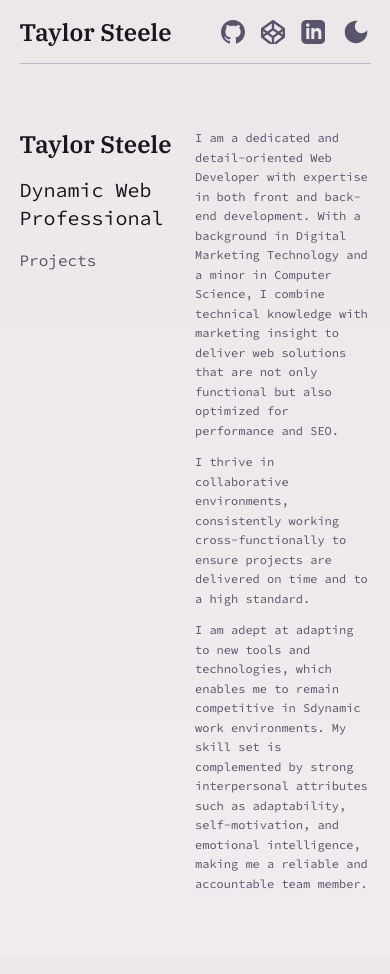
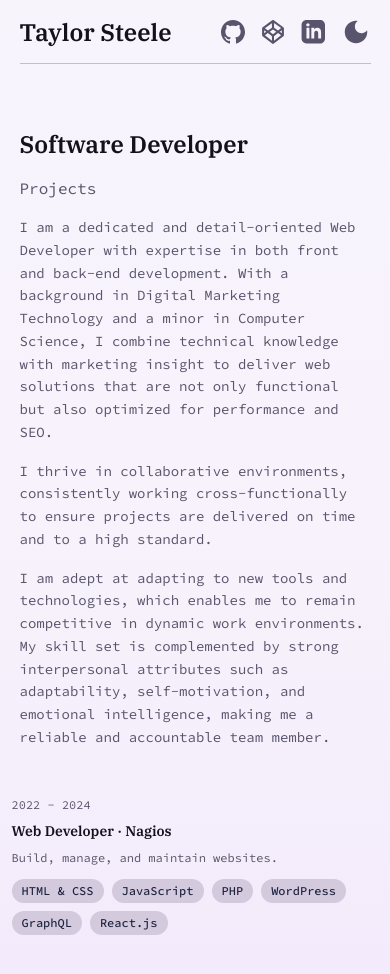
Before and after one commit to MashedTaytors/Steele-site, a Next.js app: page / in a window 390 px wide. Shown: the top 974 px of the page. Built offline with nearby package versions, Linux system fonts and the light colour scheme; no server answers.

Commit message:
modify colors and make styles more responsive

```diff
--- a/src/app/globals.css
+++ b/src/app/globals.css
@@ -16,8 +16,8 @@
     --lavender-grey: #ada1c5;
     --soft-amethyst: #ccc0d8;
     --pale-lilac: #d3cade;
-    --misty-rose: #ede7ea;
-    --gunmetal-purple:#19161f;
+    --misty-rose: #f8f4fc;
+    --gunmetal-purple:#15111b;
 
   /* Tokens */
   --primary-text: var(--foreground);
@@ -34,9 +34,9 @@
     --icons: var(--slate-grey);
     --background-gradient: linear-gradient(
       to bottom,
-      rgba(237, 231, 234, 0) 0%,
-      rgba(255, 255, 255, 0.1) 56%,
-      rgba(255, 255, 255, 0.2) 100%
+      rgba(236, 221, 250, 0) 0%,
+      rgba(236, 221, 250, 0.1) 56%,
+      rgba(236, 221, 250, 0.4) 100%
       /* rgba(218, 166, 155, 0) 0%,
       rgba(218, 166, 155, 0.05) 56%,
       rgba(218, 166, 155, 0.15) 100% */
--- a/src/app/page.tsx
+++ b/src/app/page.tsx
@@ -4,41 +4,71 @@ import type { Metadata } from "next";
 
 
 export const metadata: Metadata = {
-  title: "Taylor Steele | Web Developer",
+  title: "Software Developer | Taylor Steele",
   description: "Generated by create next app",
 };
 
 export default function Home() {
   return (
-    <div className="flex flex-row items-start justify-between py-16">
+    <div className="flex flex-col gap-4 items-start justify-between py-16 md:flex-row">
 
       {/* Headings and Nav */}
         <div className="flex flex-col gap-4 w-full md:w-1/2">
         {/* div containing headers */}
           <div className="flex flex-col gap-4">
-            <h1 className="text-2xl font-ibmPlexSerif text-primaryText font-semibold lg:text-3xl">Taylor Steele</h1>
-            <h2 className="text-xl font-sourceCodePro text-primaryText">Dynamic Web Professional</h2>
+            <h1 className="text-2xl font-ibmPlexSerif text-primaryText font-semibold lg:text-3xl">Software Developer</h1>
           </div>
         {/* Links */}
           <div>
-          <Link href="/projects/" className="text-secondaryText text-base font-sourceCodePro"> Projects</Link>
+          <Link href="/projects/" className="text-secondaryText text-base font-sourceCodePro">Projects</Link>
           </div>
         </div>
 
+      <div className="flex flex-col gap-8 w-full md:w-1/2">
       {/* Content */}
-        <div className="flex flex-col gap-3 leading-relaxed text-base font-sourceCodePro text-secondaryText w-full md:w-1/2">
-          <p className="text-xs leading-relaxed text-secondaryText">
+        <div className="flex flex-col gap-4 leading-relaxed text-base font-sourceCodePro text-secondaryText">
+          <p className="text-sm leading-relaxed text-secondaryText">
             I am a dedicated and detail-oriented Web Developer with expertise in both front and back-end development. With a background in Digital Marketing Technology and a minor in Computer Science, I combine technical knowledge with marketing insight to deliver web solutions that are not only functional but also optimized for performance and SEO.
           </p>
-          <p className="text-xs leading-relaxed text-secondaryText">
+          <p className="text-sm leading-relaxed text-secondaryText">
             I thrive in collaborative environments, consistently working cross-functionally to ensure projects are delivered on time and to a high standard.
           </p>
-          <p className="text-xs leading-relaxed text-secondaryText">
-            I am adept at adapting to new tools and technologies, which enables me to remain competitive in Sdynamic work environments. My skill set is complemented by strong interpersonal attributes such as adaptability, self-motivation, and emotional intelligence, making me a reliable and accountable team member.
+          <p className="text-sm leading-relaxed text-secondaryText">
+            I am adept at adapting to new tools and technologies, which enables me to remain competitive in dynamic work environments. My skill set is complemented by strong interpersonal attributes such as adaptability, self-motivation, and emotional intelligence, making me a reliable and accountable team member.
           </p>
-
         </div>
 
+        {/* Experience */}
+        <div className="flex flex-col mt-6">
+           {/* Nagios */}
+           <a  href="https://www.nagios.com" target="_blank" rel="noreferrer noopener" aria-label="Web Developer at Nagios (opens in a new tab)">
+            <div className="flex flex-col m-[-24px] p-4 gap-2 rounded-lg md:flex-row md:gap-8 hover:bg-gray-400 hover:bg-opacity-10 ">
+              {/* Timeline */}
+              <div className="flex flex-col md:w-1/3">
+                <span className="uppercase text-xs text-secondaryText font-sourceCodePro">2022 - 2024</span>
+              </div>
+              {/* Job Description */}
+              <div className="flex flex-col gap-2 md:w-2/3">
+                <span className="font-semibold text-sm font-ibmPlexSerif">Web Developer · Nagios</span>
+                <p className="text-xs text-secondaryText leading-normal mb-1 font-sourceCodePro">
+                  Build, manage, and maintain websites.
+                </p>
+                {/* TODO: make components for this section */}
+                <ul className="flex flex-row flex-wrap gap-2">
+                  <li className="flex items-center rounded-full bg-paleLilac px-2.5 py-0.5 text-xs font-medium leading-5 font-sourceCodePro text-[#1f223e]"> HTML &amp; CSS </li>
+                  <li className="flex items-center rounded-full bg-paleLilac px-2.5 py-0.5 text-xs font-medium leading-5 font-sourceCodePro text-[#1f223e]"> JavaScript </li>
+                  <li className="flex items-center rounded-full bg-paleLilac px-2.5 py-0.5 text-xs font-medium leading-5 font-sourceCodePro text-[#1f223e]"> PHP </li>
+                  <li className="flex items-center rounded-full bg-paleLilac px-2.5 py-0.5 text-xs font-medium leading-5 font-sourceCodePro text-[#1f223e]"> WordPress </li>
+                  <li className="flex items-center rounded-full bg-paleLilac px-2.5 py-0.5 text-xs font-medium leading-5 font-sourceCodePro text-[#1f223e]"> GraphQL </li>
+                  <li className="flex items-center rounded-full bg-paleLilac px-2.5 py-0.5 text-xs font-medium leading-5 font-sourceCodePro text-[#1f223e]"> React.js </li>
+                </ul>
+
+              </div>
+            </div>
+          </a>
+        </div>
+
+      </div>
 
     </div>
   );
--- a/src/app/projects/layout.tsx
+++ b/src/app/projects/layout.tsx
@@ -6,9 +6,9 @@ import ProjectsSidebar from "@/components/projects-sidebar";
 export default async function ProjectsLayout({ children }: { children: React.ReactNode }) {
 
   return (
-    <div className="flex flex-row gap-16 py-8">
+    <div className="flex flex-col gap-16 py-8 md:flex-row">
       <ProjectsSidebar />
-      <div className="w-3/4">
+      <div className="w-full md:w-3/4">
         {children}
       </div>
     </div>
--- a/src/app/projects/page.tsx
+++ b/src/app/projects/page.tsx
@@ -3,7 +3,7 @@ import type { Metadata } from "next";
 import QRCodeGenerator from "@/components/qr-generator";
 
 export const metadata: Metadata = {
-  title: "Projects | Web Developer",
+  title: "Projects | Taylor Steele",
   description: "Generated by create next app",
 };
 
@@ -25,7 +25,7 @@ export default function Projects() {
           <div className="flex flex-col gap-3">
             <h2 className="font-ibmPlexSerif text-xl text-primaryText">Tools</h2>
             <p className="text-xs leading-relaxed text-secondaryText">
-            These are tools I&apos;ve put together to address everyday challenges. They&apos;re built with usability in mind and designed to make life just a little bit easier.
+            These are tools I&apos;ve put together to address everyday challenges. They&apos;re built with usability in mind and designed to make life a little bit easier.
             </p>
           </div>
 
--- a/src/components/qr-generator.tsx
+++ b/src/components/qr-generator.tsx
@@ -37,9 +37,9 @@ const QRCodeGenerator: React.FC = () => {
   return (
     <div className="flex flex-col h-72 w-full justify-between rounded-lg bg-transparent border border-solid border-gray-500 border-opacity-40 lg:flex-row">
       <div className="flex flex-col gap-2 p-8">
-        <label className="font-sourceCodePro"> Enter QR destination:</label>
+        <label className="font-sourceCodePro text-sm"> Enter QR destination:</label>
         <input
-          className="p-3 w-full rounded-md border border-white border-opacity-40 bg-transparent font-sourceCodePro focus:outline-none focus:border-opacity-100 lg:w-72"
+          className="p-2 w-full rounded-md border border-white border-opacity-40 bg-transparent font-sourceCodePro focus:outline-none focus:border-opacity-100 lg:w-72"
           type="url"
           placeholder="Enter URL"
           value={inputValue}
--- a/src/components/social-icons.tsx
+++ b/src/components/social-icons.tsx
@@ -24,7 +24,7 @@ export default function SocialIcons() {
             target="_blank"
             rel="noopener noreferrer"
           >
-            <svg width="24" height="24" viewBox="0 0 40 40" fill="none" xmlns="http://www.w3.org/2000/svg">
+            <svg width="24" height="24" viewBox="0 0 40 44" fill="none" xmlns="http://www.w3.org/2000/svg">
             <path d="M36.1905 24.2404L32.381 21.61L36.1905 18.7075V24.2404ZM29.2064 19.2517L21.9501 14.0816V5.64626L34.9206 14.8073L29.2064 19.2517ZM19.9547 26.2358L13.9683 21.61L19.9547 17.3469L25.941 21.61L19.9547 26.2358ZM18.0499 14.0816L10.7937 19.2517L5.07937 14.898L18.0499 5.73696V14.0816ZM3.80952 18.7075L7.61905 21.61L3.80952 24.2404V18.7075ZM10.7029 23.9683L18.0499 29.5918V37.8458L5.07937 27.9592L10.7029 23.9683ZM21.8594 29.5918L29.2064 23.9683L34.8299 27.9592L21.8594 37.8458V29.5918ZM18.5034 0.47619L1.08844 13.0839C0.453515 13.5374 0 14.3537 0 15.1701V27.8685C0 28.6848 0.362812 29.4104 0.997732 29.9546L18.4127 43.288C19.3197 44.0136 20.5896 44.0136 21.5873 43.288L39.0023 29.9546C39.6372 29.5011 40 28.6848 40 27.8685V15.1701C40 14.3537 39.6372 13.5374 38.9116 13.0839L21.4966 0.47619C20.5896 -0.15873 19.4104 -0.15873 18.5034 0.47619Z" fill="var(--icons)"/>
             </svg>
           </a>
@@ -35,7 +35,7 @@ export default function SocialIcons() {
             target="_blank"
             rel="noopener noreferrer"
           >
-            <svg width="24" height="24" viewBox="0 0 40 40" fill="none" xmlns="http://www.w3.org/2000/svg">
+            <svg width="24" height="24" viewBox="0 0 40 41" fill="none" xmlns="http://www.w3.org/2000/svg">
             <path d="M32.1695 0H8.83614C4.23447 0 0.502808 3.73167 0.502808 8.33333V31.6667C0.502808 36.2683 4.23447 40 8.83614 40H32.1695C36.7728 40 40.5028 36.2683 40.5028 31.6667V8.33333C40.5028 3.73167 36.7728 0 32.1695 0ZM13.8361 31.6667H8.83614V13.3333H13.8361V31.6667ZM11.3361 11.22C9.72614 11.22 8.41947 9.90333 8.41947 8.28C8.41947 6.65667 9.72614 5.34 11.3361 5.34C12.9461 5.34 14.2528 6.65667 14.2528 8.28C14.2528 9.90333 12.9478 11.22 11.3361 11.22ZM33.8361 31.6667H28.8361V22.3267C28.8361 16.7133 22.1695 17.1383 22.1695 22.3267V31.6667H17.1695V13.3333H22.1695V16.275C24.4961 11.965 33.8361 11.6467 33.8361 20.4017V31.6667Z" fill="var(--icons)"/>
             </svg>
           </a>
--- a/tailwind.config.ts
+++ b/tailwind.config.ts
@@ -10,10 +10,17 @@ const config: Config = {
   theme: {
     extend: {
       colors: {
+        paleLilac: "var(--pale-lilac)",
+
+        // tokens
         background: "var(--background)",
         foreground: "var(--foreground)",
+
         buttonBg: "var(--button-bg-color)",
         buttonText: "var(--button-text-color)",
+
+        inputBorder: "var(input-border-color)",
+
         primaryText: "var(--primary-text)",
         secondaryText: "var(--secondary-text)",
         tertiaryText: "var(--tertiary-text)",
```
Also changed, not shown: src/components/projects-sidebar.tsx (+6 -6 lines).
